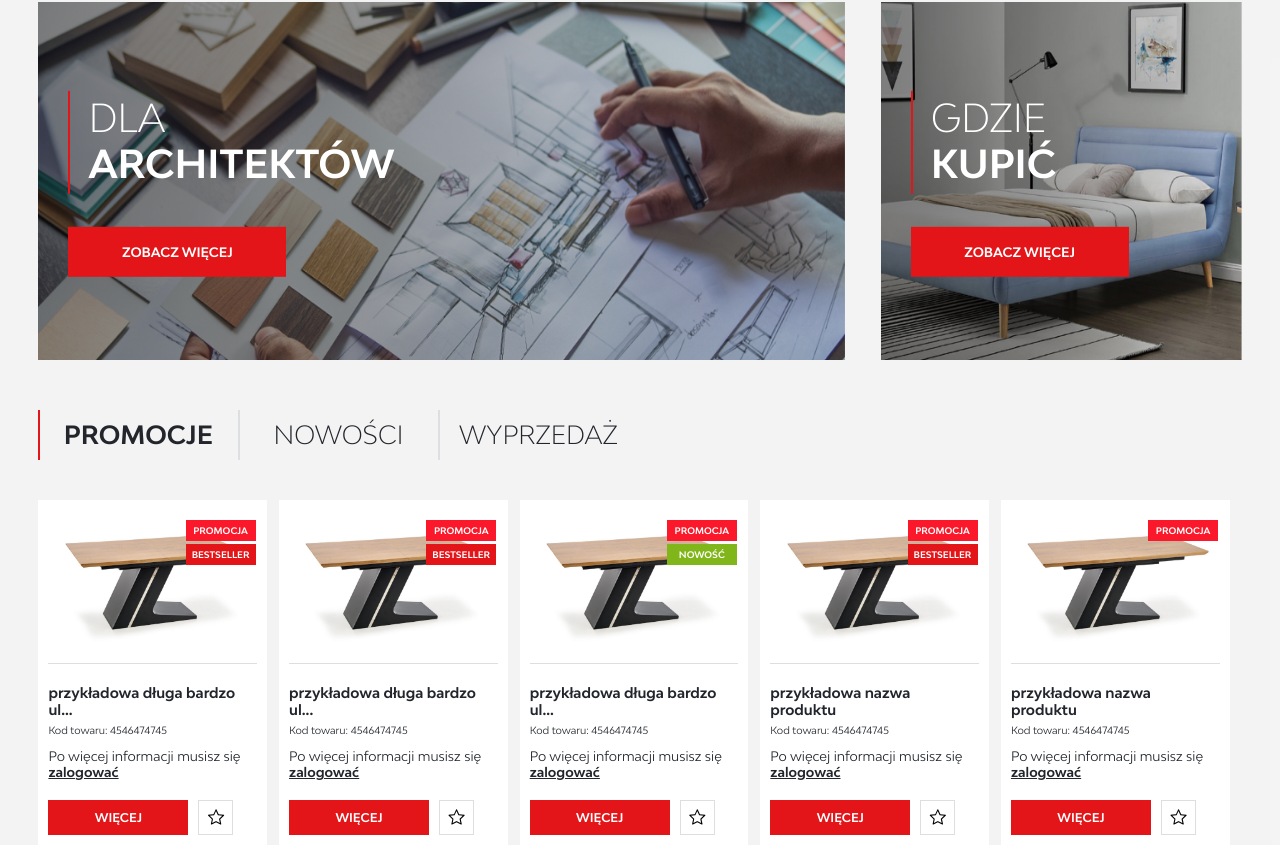
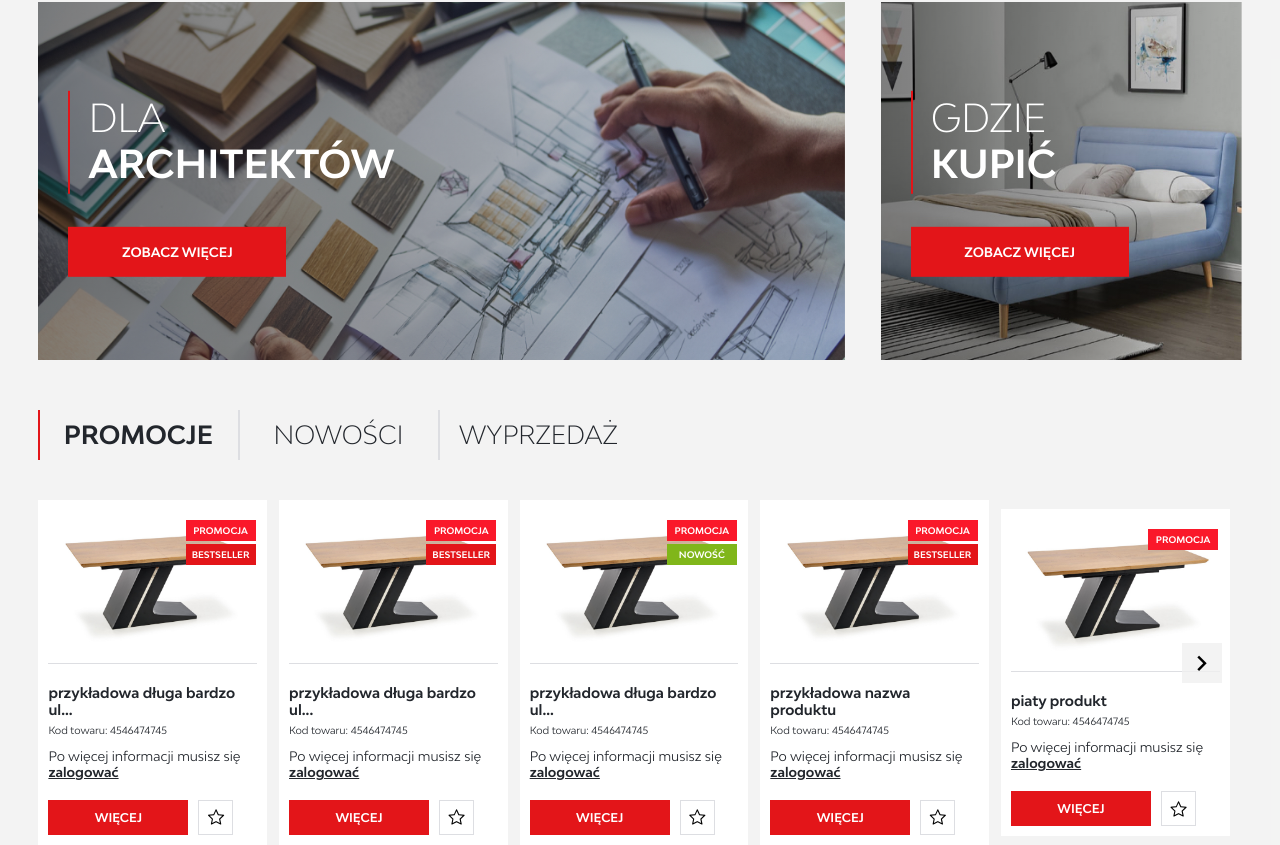
Before and after one commit to Cyklotymia/Halmar, a React app: page / in a window 1280 px wide. Shown: the part 958-1803 px from the top of the page. Built offline with nearby package versions, Linux system fonts and the light colour scheme.

Commit message:
before animations for productslider

```diff
--- a/src/assets/data/products.js
+++ b/src/assets/data/products.js
@@ -38,7 +38,7 @@ const productList=
                 id:4,
                 otherCategory:["promocja"],
                 imgName:"",
-                name:"przykładowa nazwa produktu",
+                name:"piaty produkt",
                 code:"4546474745",
                 info:"Przykładowe informacje dot. produktu",
             },
@@ -75,7 +75,15 @@ const productList=
                 id:9,
                 otherCategory:["promocja","nowość","bestseller"],
                 imgName:"",
-                name:"przykładowa nazwa produktu",
+                name:"dziesiaty produkt",
+                code:"4546474745",
+                info:"Przykładowe informacje dot. produktu",
+            },
+            {link:"/jakiśLink",
+                id:10,
+                otherCategory:["promocja","nowość","bestseller"],
+                imgName:"",
+                name:"ostatni produkt",
                 code:"4546474745",
                 info:"Przykładowe informacje dot. produktu",
             }
--- a/src/assets/scss/_products.scss
+++ b/src/assets/scss/_products.scss
@@ -4,13 +4,13 @@
   width: 100%;
   text-transform: uppercase;
   height: 25px;
-  @include for-size(xs){
+  @include for-size(xs) {
     height: 4vw;
   }
-  @include for-size(s){
+  @include for-size(s) {
     margin-bottom: 20px;
   }
-    @include for-size(xm){
+  @include for-size(xm) {
     height: 50px;
   }
   @include flexParent(row, nowrap, flex-start, center);
@@ -23,11 +23,11 @@
     text-align: left;
     transition: 0.3s;
     max-width: 150px;
-    @include for-size(xs){
+    @include for-size(xs) {
       font-size: 3vw;
       max-width: 200px;
     }
-    @include for-size(xm){
+    @include for-size(xm) {
       font-size: 25px;
     }
   }
@@ -52,13 +52,46 @@
 }
 .products__container {
   padding-top: 20px;
+  position: relative;
 
-   @include for-size(xs){
-    @include flexParent(row,wrap,flex-start,center);
+  @include for-size(xs) {
+    @include flexParent(row, wrap, flex-start, center);
   }
-  @include for-size(s){
+  @include for-size(s) {
     overflow: hidden;
     flex-wrap: nowrap;
+  }
+  .products__container-arrow {
+    position: absolute;
+    background-color: $gray-color;
+    top: 50%;
+    transform: translate(-50%,-50%);
+    width: 40px;
+    height: 40px;
+    color: black;
+    cursor: pointer;
+    @include flexParent(row,nowrap,center,center);
+    display: none;
+    @include for-size(xm){
+      display: block;
+      @include flexParent(row,nowrap,center,center);
+    }
+    .products__arrow-icon {
+    }
+  }
+  .products__container-arrow--right {
+    right: 0;
+    .products__arrow-icon {
+      transform: rotate(-90deg);
+    }
+  }
+
+  .products__container-arrow--left {
+    left: 0;
+    transform: translateY(-50%);
+    .products__arrow-icon {
+      transform: rotate(90deg);
+    }
   }
   .products__element {
     position: relative;
@@ -66,12 +99,13 @@
     background-color: white;
     margin-bottom: 20px;
     padding: 20px;
-    @include for-size(xs){
+    @include for-size(xs) {
       width: 45%;
-      margin:  20px 2% 0
+      margin: 20px 2% 0;
     }
-    @include for-size(s){
+    @include for-size(s) {
       min-width: 19%;
+      max-width: 19%;
       margin: 0;
       margin-right: 1%;
       padding: 10px;
@@ -83,7 +117,7 @@
       right: 5%;
       z-index: 2;
       width: 100px;
-      @include for-size(s){
+      @include for-size(s) {
         width: 70px;
       }
 
@@ -96,7 +130,7 @@
         padding: 8px;
         font-weight: $font-w-bold;
         margin-bottom: 5px;
-        @include for-size(s){
+        @include for-size(s) {
           padding: 5px;
           margin-bottom: 3px;
         }
@@ -109,7 +143,7 @@
       overflow: hidden;
       height: 200px;
       border-bottom: 1px solid $border-color;
-      @include for-size(s){
+      @include for-size(s) {
         height: 12vw;
       }
       .products__element-img {
@@ -119,7 +153,7 @@
         transform: translate(-50%, -50%);
         width: 100%;
         height: auto;
-        // max-width: 350px;
+        max-width: 350px;
       }
     }
     .products__element-text--container {
@@ -129,10 +163,10 @@
         .products__element-header {
           color: $text-color;
           font-size: 15px;
-          @include for-size(s){
+          @include for-size(s) {
             font-size: 12px;
           }
-          @include for-size(m){
+          @include for-size(m) {
             font-size: 14px;
           }
         }
@@ -140,23 +174,22 @@
       .products__element-text {
         font-size: 10px;
 
-          @include for-size(s){
+        @include for-size(s) {
           font-size: 8px;
-
         }
-          @include for-size(m){
+        @include for-size(m) {
           font-size: 10px;
         }
       }
       .products__element-text--info {
         font-size: 12px;
-      @include for-size(s){
+        @include for-size(s) {
           font-size: 10px;
         }
         .products__element-text--infoLog {
           padding-top: 10px;
           display: block;
-          @include for-size(xm){
+          @include for-size(xm) {
             font-size: 13px;
           }
           .products__element-text--infoLogLink {
@@ -167,33 +200,28 @@
         }
       }
       .products__element-links--container {
-          @include flexParent(row,nowrap,flex-start,center);
+        @include flexParent(row, nowrap, flex-start, center);
         margin-top: 20px;
         width: 100%;
         height: 40px;
-          @include for-size(s){
+        @include for-size(s) {
           height: 3vw;
-
         }
-          @include for-size(xm){
-            height:35px;
-
+        @include for-size(xm) {
+          height: 35px;
         }
         .products__element-button {
           height: 100%;
           padding: 0;
           width: 120px;
-            @include flexParent(row,nowrap,center,center);
-            @include for-size(s){
+          @include flexParent(row, nowrap, center, center);
+          @include for-size(s) {
             font-size: 8px;
             width: 130px;
-
           }
-            @include for-size(xm){
+          @include for-size(xm) {
             font-size: 12px;
             width: 140px;
-
-
           }
         }
         .products__element-fav {
@@ -201,21 +229,18 @@
           display: block;
           height: 100%;
           width: 40px;
-            @include flexParent(row,nowrap,center,center);
+          @include flexParent(row, nowrap, center, center);
           border: 1px solid $border-color;
-            @include for-size(s){
+          @include for-size(s) {
             width: 3vw;
-
           }
-            @include for-size(xm){
-            width:35px;
+          @include for-size(xm) {
+            width: 35px;
           }
 
           .products__element-fav--icon {
             display: block;
             color: black;
-
-
           }
         }
       }
--- a/src/redux/products.js
+++ b/src/redux/products.js
@@ -1,18 +1,47 @@
 import { createSlice } from "@reduxjs/toolkit";
-import productsData from "../assets/data/products.js"
+import productsData from "../assets/data/products.js";
 
-export const products=createSlice({
-    name:"products",
-    initialState:{
-       choosedProducts:"promocje",
-       products:productsData
+export const products = createSlice({
+  name: "products",
+  initialState: {
+    choosedProducts: "promocje",
+    products: productsData,
+    length: productsData[0].items.length,
+    maxIndexOfProducts:4,
+    numberOfVisibleElements:5,
+  },
+  reducers: {
+    changeProduct: (state, name) => {
+      state.choosedProducts = name.payload;
+      switch (name.payload) {
+        case "promocje":
+          state.length = productsData[0].items.length;
+          break;
+        case "nowości":
+          state.length = productsData[1].items.length;
+          break;
+        case "wyprzedaż":
+          state.length = productsData[2].items.length;
+          break;
+
+        default:
+          break;
+      }
     },
-    reducers:{
-        changeProduct:(state,name)=>{
-           state.choosedProducts=name.payload
+    arrowHandler:(state,name)=>{
+        if(name.payload==="right"){
+          state.maxIndexOfProducts=state.maxIndexOfProducts+state.numberOfVisibleElements
+        } else{
+            state.maxIndexOfProducts=state.maxIndexOfProducts-state.numberOfVisibleElements
+
         }
+
+    },
+    resetProducts:(state)=>{
+        state.maxIndexOfProducts=4
     }
-})
+  },
+});
 
-export const {changeProduct}=products.actions;
+export const { changeProduct,arrowHandler,resetProducts } = products.actions;
 export default products.reducer;
--- a/src/tools/ProductsElements.jsx
+++ b/src/tools/ProductsElements.jsx
@@ -1,15 +1,22 @@
-import React from "react";
+import React, { useState } from "react";
 import { Link } from "react-router-dom";
-import { useSelector } from "react-redux";
+import { useSelector,useDispatch} from "react-redux";
+import { arrowHandler } from "../redux/products";
 import exampleImg from "../assets/images/produkt.jpg";
 
 function ProductsElements() {
-  const { products, choosedProducts } = useSelector((state) => state.products);
+  const { products, choosedProducts, length,maxIndexOfProducts,numberOfVisibleElements } = useSelector(
+    (state) => state.products
+  );
+
   const { isUserLogged } = useSelector((state) => state.account);
+const dispatch = useDispatch()
 
   const productsElement = products.map((product) => {
     if (choosedProducts === product.name) {
-      const item = product.items.map((element) => {
+      const item = product.items.map((element, index) => {
+        if (index > maxIndexOfProducts) return;
+        if (index <= maxIndexOfProducts - numberOfVisibleElements) return;
         const { id, code, info, otherCategory, link } = element;
         const name =
           element.name.length < 27
@@ -17,23 +24,27 @@ function ProductsElements() {
             : element.name.slice(0, 27) + "...";
 
         const category = otherCategory.map((category) => {
-let color
+          let color;
           switch (category) {
             case "promocja":
-                    color="#fa182a";
+              color = "#fa182a";
               break;
             case "bestseller":
-                        color="#e31519";
+              color = "#e31519";
               break;
             case "nowość":
-                            color="#80b61a";
+              color = "#80b61a";
               break;
 
             default:
               break;
           }
           return (
-            <span style={{backgroundColor:`${color}`}} key={category} className="products__element-category">
+            <span
+              style={{ backgroundColor: `${color}` }}
+              key={category}
+              className="products__element-category"
+            >
               {category}
             </span>
           );
@@ -42,14 +53,21 @@ let color
           return (
             <span className="products__element-text--infoLog">
               Po więcej informacji musisz się{" "}
-              <Link className="products__element-text--infoLogLink"to="/account">zalogować</Link>
+              <Link
+                className="products__element-text--infoLogLink"
+                to="/account"
+              >
+                zalogować
+              </Link>
             </span>
           );
         };
 
         return (
           <div className="products__element" key={id}>
-              <div className="products__element-category--container">{category}</div>
+            <div className="products__element-category--container">
+              {category}
+            </div>
 
             <Link className="products__element-img--container" to={link}>
               <img src={exampleImg} alt="" className="products__element-img" />
@@ -84,7 +102,33 @@ let color
     }
   });
 
-  return <div className="products__container">{productsElement}</div>;
+
+
+  return (
+    <div className="products__container">
+      {productsElement}
+      {length > maxIndexOfProducts && (
+        <div
+          onClick={() => {
+            dispatch(arrowHandler("right"));
+          }}
+          className="products__container-arrow--right products__container-arrow"
+        >
+          <i className="halmar-icon_30 products__arrow-icon"></i>
+        </div>
+      )}
+      {maxIndexOfProducts > numberOfVisibleElements && (
+        <div
+          onClick={() => {
+           dispatch(arrowHandler("left"));
+          }}
+          className="products__container-arrow--left products__container-arrow"
+        >
+          <i className="halmar-icon_30 products__arrow-icon"></i>
+        </div>
+      )}
+    </div>
+  );
 }
 
 export default ProductsElements;
--- a/src/tools/ProductsNavElement.jsx
+++ b/src/tools/ProductsNavElement.jsx
@@ -2,6 +2,7 @@ import React from "react";
 import { Link } from "react-router-dom";
 import { useDispatch,useSelector } from "react-redux";
 import  { changeProduct } from "../redux/products";
+import { resetProducts } from "../redux/products";
 
 function ProductsNavElement({name}) {
 const dispatch = useDispatch()
@@ -12,7 +13,8 @@ const navProductsHandler=()=>{
   dispatch(changeProduct(name))
 }
   return (
-      <Link className={`products__nav-element ${name===choosedProducts?"active":"unActive"}`} onClick={()=>{navProductsHandler()}} to={"/"}>{name}</Link>
+      <Link className={`products__nav-element ${name===choosedProducts?"active":"unActive"}`} onClick={()=>{navProductsHandler()
+      dispatch(resetProducts())}} to={"/"}>{name}</Link>
   )
 }
 
```
Also changed, not shown: src/tools/Products.jsx (+1 -6 lines). Lines whose indentation alone changed are shown as unchanged.
